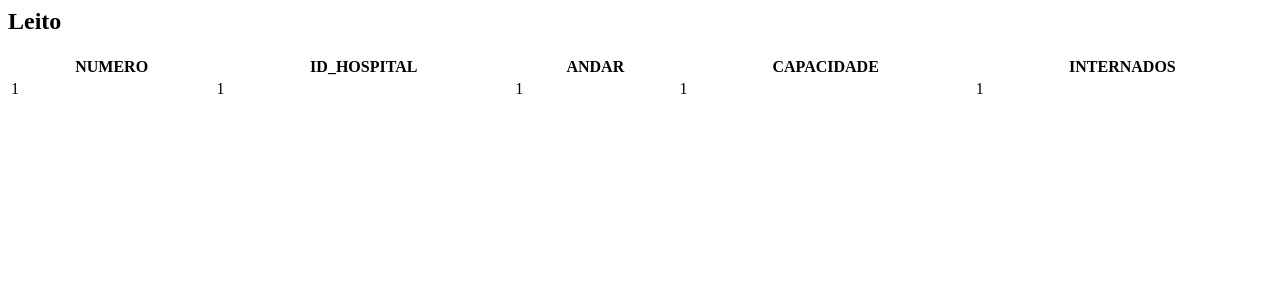
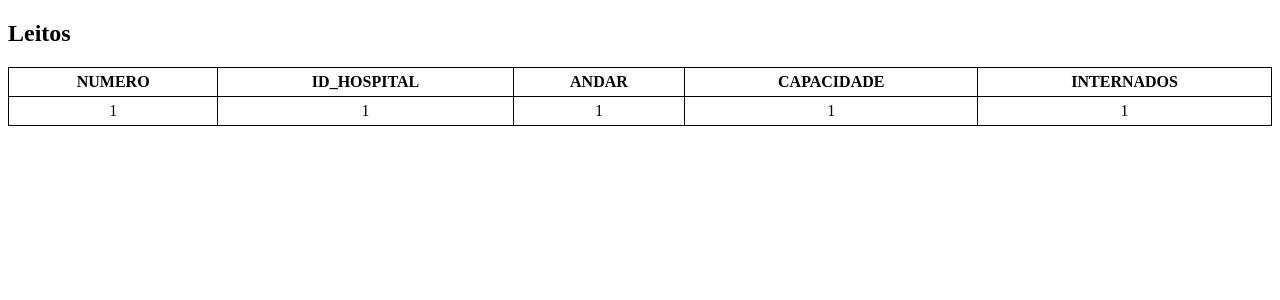
Before and after one commit to marcosblandim/BD-20-1-final-project, a Flask app: page /leito in a window 1280 px wide. Shown: the top 300 px of the page. Run offline with Flask 2, Linux system fonts and the light colour scheme; tables that the repository leaves empty hold one stand-in row (values such as "Sample post").

Commit message:
implementando base html

```diff
--- a/CRUD/main.py
+++ b/CRUD/main.py
@@ -1,5 +1,6 @@
-from flask import Flask, render_template
+from flask import Flask, render_template, url_for
 from flaskext.mysql import MySQL
+import os
 
 from util import initiate_database
 
@@ -26,6 +27,19 @@ mysql.init_app(app)
 # cursor.close()
 # conn.close()
 
+
+@app.context_processor
+def override_url_for():
+    return dict(url_for=dated_url_for)
+
+def dated_url_for(endpoint, **values):
+    if endpoint == 'static':
+        filename = values.get('filename', None)
+        if filename:
+            file_path = os.path.join(app.root_path,
+                                 endpoint, filename)
+            values['q'] = int(os.stat(file_path).st_mtime)
+    return url_for(endpoint, **values)
 
 @app.route('/')
 def index():
--- /dev/null
+++ b/CRUD/static/style.css
@@ -0,0 +1,11 @@
+/* *{
+    margin: 0;
+} */
+table, th, td {
+    border: 1px solid black;
+    border-collapse: collapse;
+}
+th, td {
+    padding: 5px;
+    text-align: center;
+}
--- a/CRUD/static/styles.css
+++ /dev/null
@@ -1,3 +0,0 @@
-*{
-    margin: 0;
-}
--- /dev/null
+++ b/CRUD/templates/base.html
@@ -0,0 +1,16 @@
+<!DOCTYPE html>
+<html lang="en">
+<head>
+    <meta charset="UTF-8">
+    <meta name="viewport" content="width=device-width, initial-scale=1.0">
+    <title>{% block title %} {% endblock %}</title>
+    <link rel="icon" type="image/png" href="../static/UIoT_icon.png"/>
+    <link rel="stylesheet"
+    href="https://fonts.googleapis.com/css?family=Roboto" >
+    <link rel="stylesheet" type="text/css" href={{ url_for('static', filename='style.css') }} >
+</head>
+<body>
+    {% block content %}
+    {% endblock %}
+</body>
+</html>
--- a/CRUD/templates/leito.html
+++ b/CRUD/templates/leito.html
@@ -1,4 +1,10 @@
-<h2>Leito</h2>
+{% extends 'base.html' %}
+
+{% block title %}Leitos{% endblock %}
+
+{% block content %}
+
+<h2>Leitos</h2>
 
 {% if context["num_leitos"] %}
 <table style="width:100%">
@@ -22,3 +28,5 @@
 {% else %}
 <p>Nenhum leito cadastrado</p>
 {% endif %}
+
+{% endblock %}
```
Also changed, not shown: CRUD/templates/index.html (+9 -3 lines).
